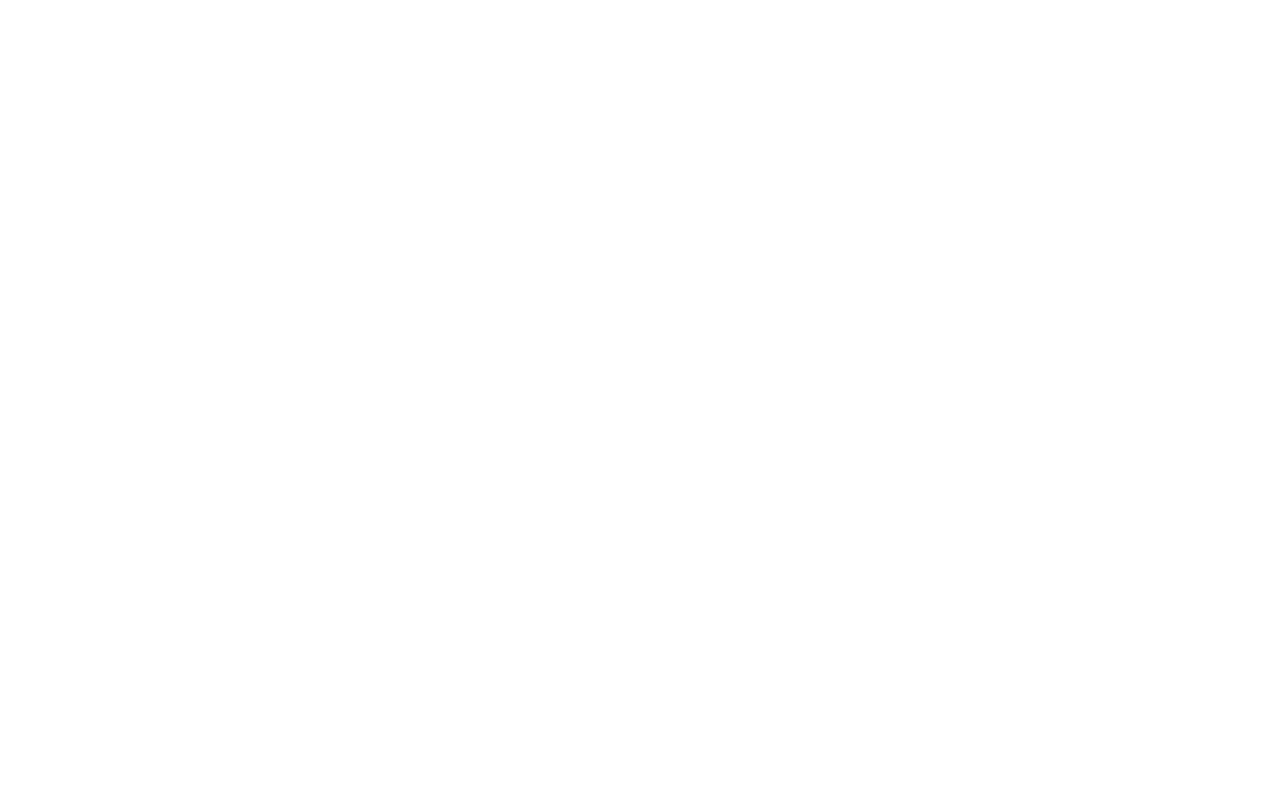
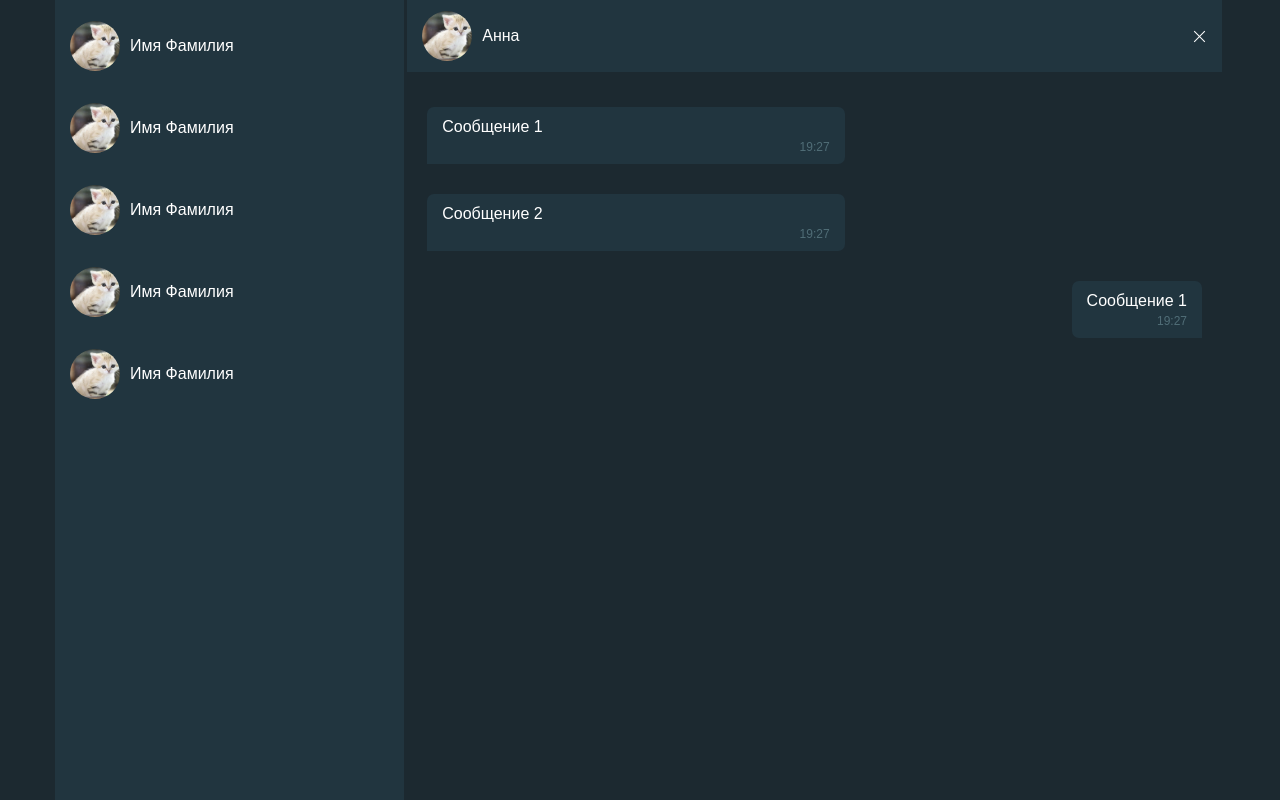
Before and after one commit to olyamosunova/chat-vue, a Vue app: page / in a window 1280 px wide. Built offline with nearby package versions, Linux system fonts and the light colour scheme.

Commit message:
Стилизует контакты и чат

```diff
--- a/package.json
+++ b/package.json
@@ -9,6 +9,7 @@
   },
   "dependencies": {
     "core-js": "^3.6.5",
+    "date-fns": "^2.19.0",
     "vue": "^2.6.11",
     "vuex": "^3.6.2"
   },
@@ -19,6 +20,8 @@
     "babel-eslint": "^10.1.0",
     "eslint": "^6.7.2",
     "eslint-plugin-vue": "^6.2.2",
+    "node-sass": "^5.0.0",
+    "sass-loader": "^10.1.0",
     "vue-template-compiler": "^2.6.11"
   },
   "eslintConfig": {
--- a/src/App.vue
+++ b/src/App.vue
@@ -1,11 +1,48 @@
 <template>
-  <div id="app"></div>
+  <div id="app">
+    <Main />
+  </div>
 </template>
 
 <script>
-
+import Main from "./components/main/Main";
 export default {
   name: 'App',
-  components: {}
+  components: {
+    Main
+  }
 }
 </script>
+
+<style lang="scss">
+  body {
+    display: block;
+    min-width: 320px;
+    min-height: 100vh;
+    height: 100%;
+    margin: 0;
+    padding: 0;
+    font-family: "Ubuntu", Arial, sans-serif;
+    font-size: 16px;
+    line-height: 20px;
+    font-weight: 400;
+    overflow-x: hidden;
+    color: #ffffff;
+  }
+
+  #app {
+    display: flex;
+    flex-direction: column;
+    width: 100%;
+    height: 100%;
+    min-height: 100vh;
+    background-color: #1c2930;
+  }
+
+  .container {
+    width: 100%;
+    max-width: 1170px;
+    margin: 0 auto;
+    padding: 0 16px;
+  }
+</style>
--- /dev/null
+++ b/src/components/chat-item/Chat-item.vue
@@ -0,0 +1,56 @@
+<template>
+    <li :class="{chat__item: true, 'chat__item--yours': message.author === 'you'}">
+        <p class="chat__item-message">{{message.text}}</p>
+        <p class="chat__item-time">{{formatDate(message.datetime)}}</p>
+    </li>
+</template>
+
+<script>
+    import { format } from 'date-fns'
+
+    export default {
+        name: "Chat-item",
+        props: {
+            message: Object
+        },
+        methods: {
+            formatDate(date) {
+                return format(date, 'HH:mm');
+            }
+        }
+    }
+</script>
+
+<style lang="scss">
+    .chat__item {
+        display: flex;
+        flex-direction: column;
+        align-items: flex-start;
+        width: auto;
+        max-width: 50%;
+        margin: 15px 0;
+        padding: 10px 15px;
+
+        background-color: #21353f;
+        border-radius: 7px 7px 7px 0;
+
+        &--yours {
+            margin-left: auto;
+
+            border-radius: 7px 7px 0 7px;
+        }
+    }
+
+    .chat__item-message {
+        margin: 0 0 3px;
+    }
+
+    .chat__item-time {
+        align-self: flex-end;
+        margin: 0;
+
+        color: #506d77;
+        font-size: 12px;
+        line-height: 14px;
+    }
+</style>
--- /dev/null
+++ b/src/components/chat-list/Chat-list.vue
@@ -0,0 +1,52 @@
+<template>
+    <ul class="chat__list">
+        <ChatItem  v-for="message in messages" :key="message.id" :message="message" />
+    </ul>
+</template>
+
+<script>
+    import ChatItem from "../chat-item/Chat-item";
+
+    export default {
+        name: "chat-list",
+        data() {
+            return {
+                messages: [
+                    {
+                        id: "1",
+                        text: "Сообщение 1",
+                        datetime: new Date(),
+                        author: ''
+                    },
+                    {
+                        id: "2",
+                        text: "Сообщение 2",
+                        datetime: new Date(),
+                        author: ''
+                    },
+                    {
+                        id: "3",
+                        text: "Сообщение 1",
+                        datetime: new Date(),
+                        author: 'you'
+                    },
+                ]
+            }
+        },
+        components: {
+            ChatItem
+        }
+    }
+</script>
+
+<style lang="scss">
+    .chat__list {
+        display: flex;
+        flex-direction: column;
+        margin: 0;
+        padding: 20px;
+
+        list-style: none;
+    }
+
+</style>
--- /dev/null
+++ b/src/components/chat/Chat.vue
@@ -0,0 +1,126 @@
+<template>
+    <div class="chat">
+        <div v-if="isChatActive" class="chat__user">
+            <div class="chat__user-avatar">
+                <img :src="avatar" alt="Аватар" />
+            </div>
+            <p class="chat__user-name">Анна</p>
+            <button @click.prevent="handlerCloseChat" class="chat__close" type="button" aria-label="Закрыть чат"></button>
+        </div>
+        <ChatList v-if="isChatActive" />
+
+        <div v-else class="chat__nothing">
+            <p>Выберите, кому хотели бы написать</p>
+        </div>
+    </div>
+</template>
+
+<script>
+    import ChatList from "../chat-list/Chat-list";
+    import avatar from "../../assets/avatar.jpg";
+
+    export default {
+        name: "Chat",
+        data() {
+            return {
+                avatar
+            }
+        },
+        computed: {
+            isChatActive() {
+                return this.$store.getters.isChatActive;
+            }
+        },
+        methods: {
+          handlerCloseChat() {
+              this.$store.dispatch('closeChat');
+          }
+        },
+        components: {
+            ChatList
+        }
+    }
+</script>
+
+<style lang="scss">
+    .chat {
+        width: 70%;
+        padding: 0 3px;
+        display: flex;
+        flex-direction: column;
+    }
+
+    .chat__user {
+        display: flex;
+        flex-direction: row;
+        align-items: center;
+        padding: 10px 15px;
+
+        background-color: #21353f;
+    }
+
+    .chat__user-avatar {
+        width: 50px;
+        height: 50px;
+        margin-right: 10px;
+
+        img {
+            width: 100%;
+            height: 100%;
+
+            object-fit: cover;
+            object-position: center;
+
+            border-radius: 50%;
+        }
+    }
+
+    .chat__close {
+        position: relative;
+        width: 15px;
+        height: 15px;
+        margin-left: auto;
+
+        border: none;
+        background-color: transparent;
+
+        cursor: pointer;
+        outline: none;
+
+        &:hover,
+        &:focus {
+            &::before,
+            &::after {
+                background-color: #1c2930;
+            }
+        }
+
+        &::before,
+        &::after {
+            content: "";
+            position: absolute;
+            top: 50%;
+            left: 0;
+            width: 100%;
+            height: 1px;
+
+            background-color: #ffffff;
+            transform: rotate(45deg);
+
+            transition: background-color 0.3s ease-in-out;
+        }
+
+        &::after {
+            transform: rotate(-45deg);
+        }
+    }
+
+    .chat__nothing {
+        flex-grow: 1;
+        display: flex;
+        flex-direction: column;
+        justify-content: center;
+        align-items: center;
+    }
+
+</style>
--- /dev/null
+++ b/src/components/contacts-item/Contacts-item.vue
@@ -0,0 +1,54 @@
+<template>
+    <li class="contact__item">
+        <div class="contact__item-avatar">
+            <img :src="avatar" alt="Аватар" />
+        </div>
+        <p class="contact__item-name">Имя Фамилия</p>
+    </li>
+</template>
+
+<script>
+    import avatar from "../../assets/avatar.jpg";
+
+    export default {
+        data() {
+            return {
+                avatar
+            }
+        },
+        name: "Contacts-item"
+    }
+</script>
+
+<style lang="scss">
+    .contact__item {
+        display: flex;
+        flex-direction: row;
+        align-items: center;
+        margin: 10px 0;
+        padding: 10px 15px;
+
+        cursor: pointer;
+
+        &:hover {
+            background-color: rgba(255, 255, 255, 0.05);
+        }
+    }
+
+    .contact__item-avatar {
+        width: 50px;
+        height: 50px;
+        margin-right: 10px;
+
+        img {
+            width: 100%;
+            height: 100%;
+
+            object-fit: cover;
+            object-position: center;
+
+            border-radius: 50%;
+        }
+    }
+
+</style>
--- /dev/null
+++ b/src/components/contacts-list/Contacts-list.vue
@@ -0,0 +1,26 @@
+<template>
+    <ul class="contacts__list">
+        <ContactsItem v-for="item in [1, 2, 3, 4, 5]" :key="item" />
+    </ul>
+</template>
+
+<script>
+    import ContactsItem from "../contacts-item/Contacts-item";
+
+    export default {
+        name: "Contacts-list",
+        components: {
+            ContactsItem
+        }
+    }
+</script>
+
+<style lang="scss">
+    .contacts__list {
+        margin: 0;
+        padding: 0;
+
+        list-style: none;
+    }
+
+</style>
--- /dev/null
+++ b/src/components/contacts/Contacts.vue
@@ -0,0 +1,23 @@
+<template>
+    <div class="contacts">
+        <ContactsList />
+    </div>
+</template>
+
+<script>
+    import ContactsList from "../contacts-list/Contacts-list";
+    export default {
+        name: "Contacts",
+        components: {
+            ContactsList
+        }
+    }
+</script>
+
+<style lang="scss">
+    .contacts {
+        width: 30%;
+
+        background-color: #21353f;
+    }
+</style>
--- /dev/null
+++ b/src/components/main/Main.vue
@@ -0,0 +1,35 @@
+<template>
+    <section class="main">
+        <div class="main__container container">
+            <Contacts />
+            <Chat />
+        </div>
+    </section>
+</template>
+
+<script>
+    import Contacts from "../contacts/Contacts";
+    import Chat from "../chat/Chat";
+
+    export default {
+        name: "Main",
+        components: {
+            Contacts,
+            Chat
+        }
+    }
+</script>
+
+<style lang="scss">
+    .main {
+        flex-grow: 1;
+        display: flex;
+        flex-direction: column;
+    }
+
+    .main__container {
+        flex-grow: 1;
+        display: flex;
+        flex-direction: row;
+    }
+</style>
--- a/src/store/modules/data.js
+++ b/src/store/modules/data.js
@@ -1,6 +1,20 @@
 export default {
-    state: {},
-    mutations: {},
-    actions: {},
-    getters: {}
+    state: {
+        isChatActive: true
+    },
+    mutations: {
+        changeStateIsChatActive(state, value) {
+            state.isChatActive = value;
+        }
+    },
+    actions: {
+        closeChat({commit}) {
+            commit('changeStateIsChatActive', false);
+        }
+    },
+    getters: {
+        isChatActive(state) {
+            return state.isChatActive;
+        }
+    }
 }
```
Also changed, not shown: src/assets/avatar.jpg (added), 1 other file (tests, documents, lock files or other folders).
